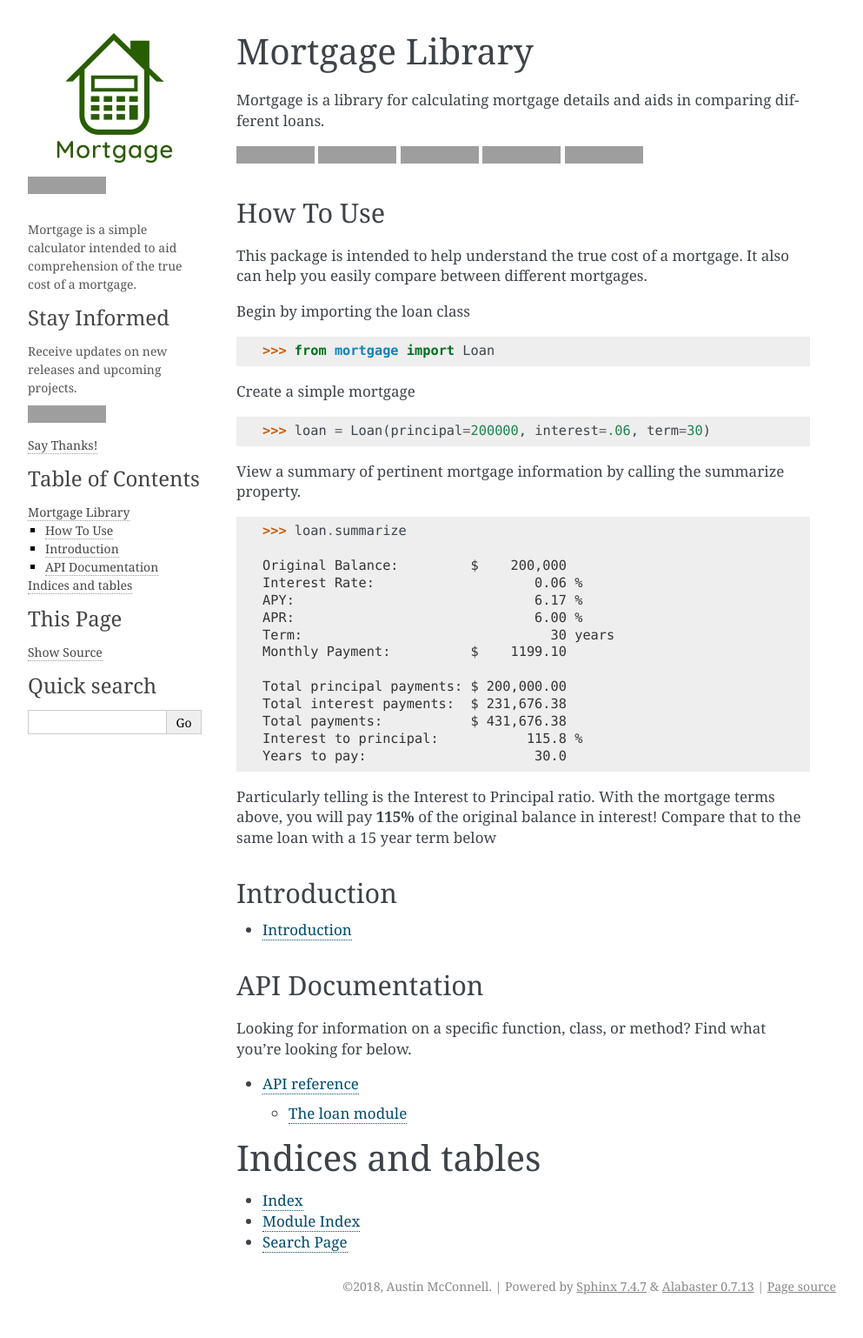
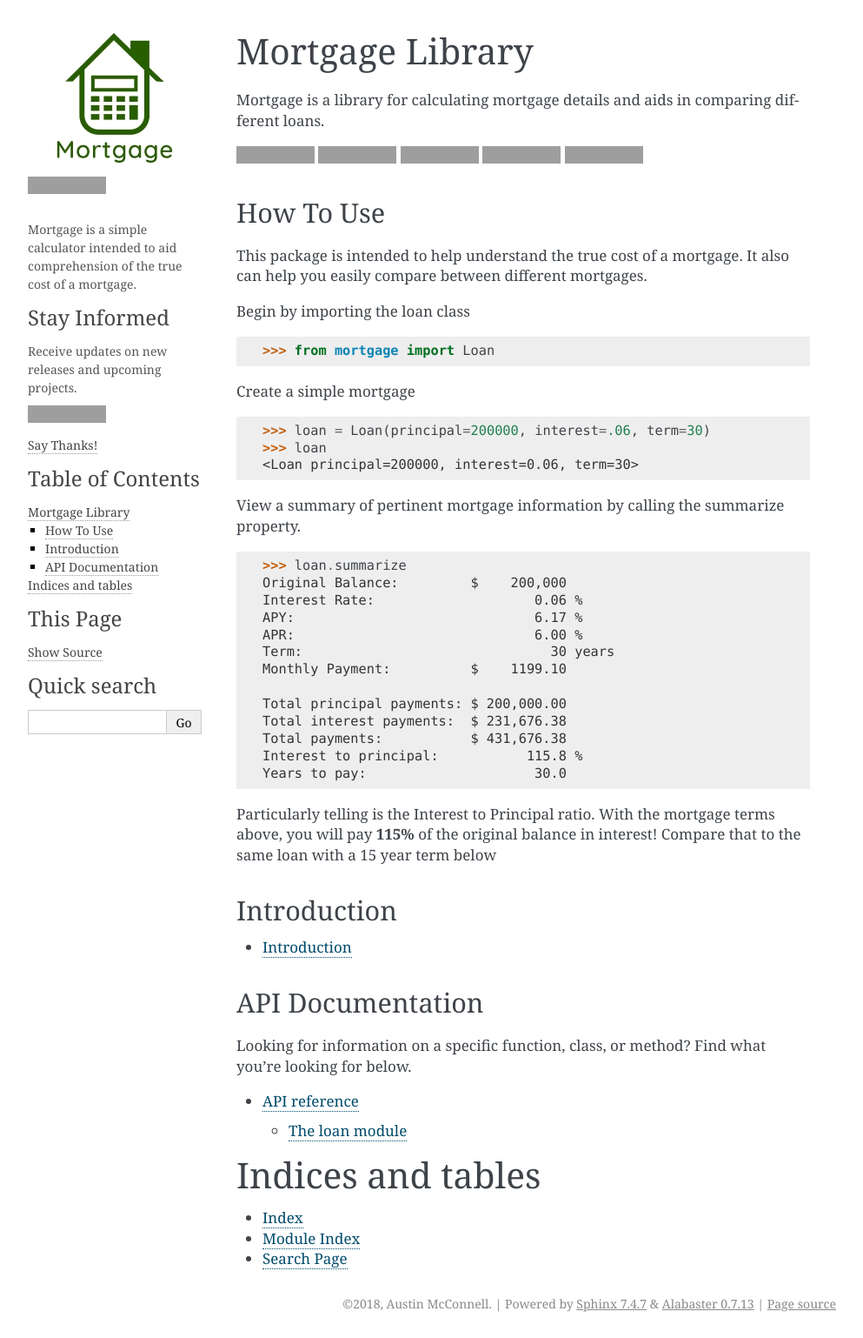
Before and after one commit to austinmcconnell/mortgage, a Sphinx documentation site: the page built from docs/index.rst, in a window 1280 px wide, cut to the strip 0-1538 px from the top of the page. Shown: the whole strip at 87% size, without its empty margins (148-1141 px from the left). Built offline with Sphinx 7.4.7, drawn with Linux system fonts in a browser that asks for light colours; grey boxes are pictures that could not be loaded.

Commit message:
Fixes #12. Replace python code blocks with doctests in index.rst

```diff
--- a/docs/index.rst
+++ b/docs/index.rst
@@ -25,32 +25,37 @@ How To Use
 This package is intended to help understand the true cost of a mortgage.
 It also can help you easily compare between different mortgages.
 
+.. testsetup:: *
+
+   from mortgage import Loan
+
 Begin by importing the loan class
 
-.. code:: python
+.. code-block:: python
 
    >>> from mortgage import Loan
 
 Create a simple mortgage
 
-.. code:: python
+.. doctest:: example1
 
    >>> loan = Loan(principal=200000, interest=.06, term=30)
+   >>> loan
+   <Loan principal=200000, interest=0.06, term=30>
 
 View a summary of pertinent mortgage information by calling the
 summarize property.
 
-.. code:: python
+.. doctest:: example1
 
    >>> loan.summarize
-
    Original Balance:         $    200,000
    Interest Rate:                    0.06 %
    APY:                              6.17 %
    APR:                              6.00 %
    Term:                               30 years
    Monthly Payment:          $    1199.10
-
+   <BLANKLINE>
    Total principal payments: $ 200,000.00
    Total interest payments:  $ 231,676.38
    Total payments:           $ 431,676.38
```
